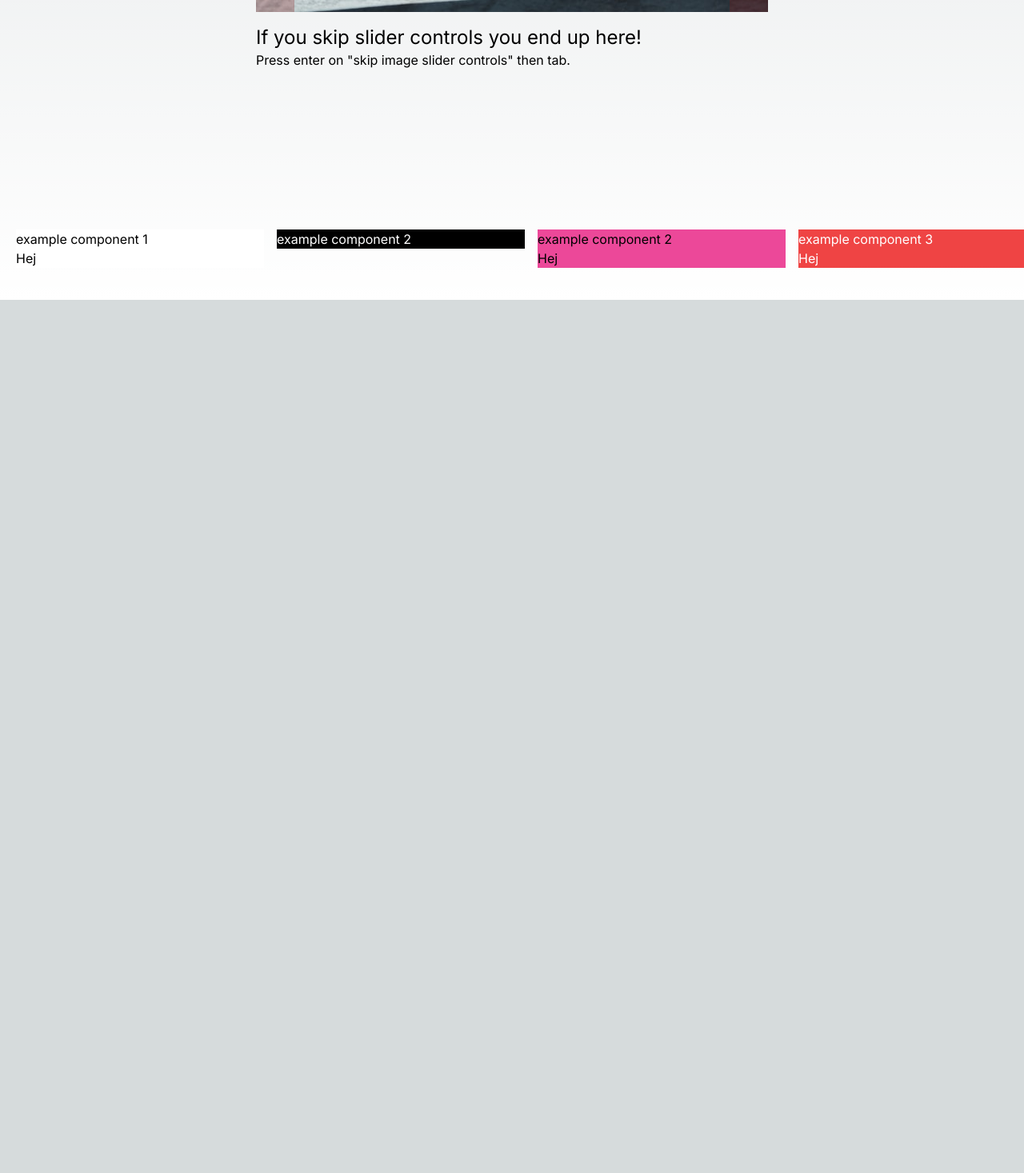
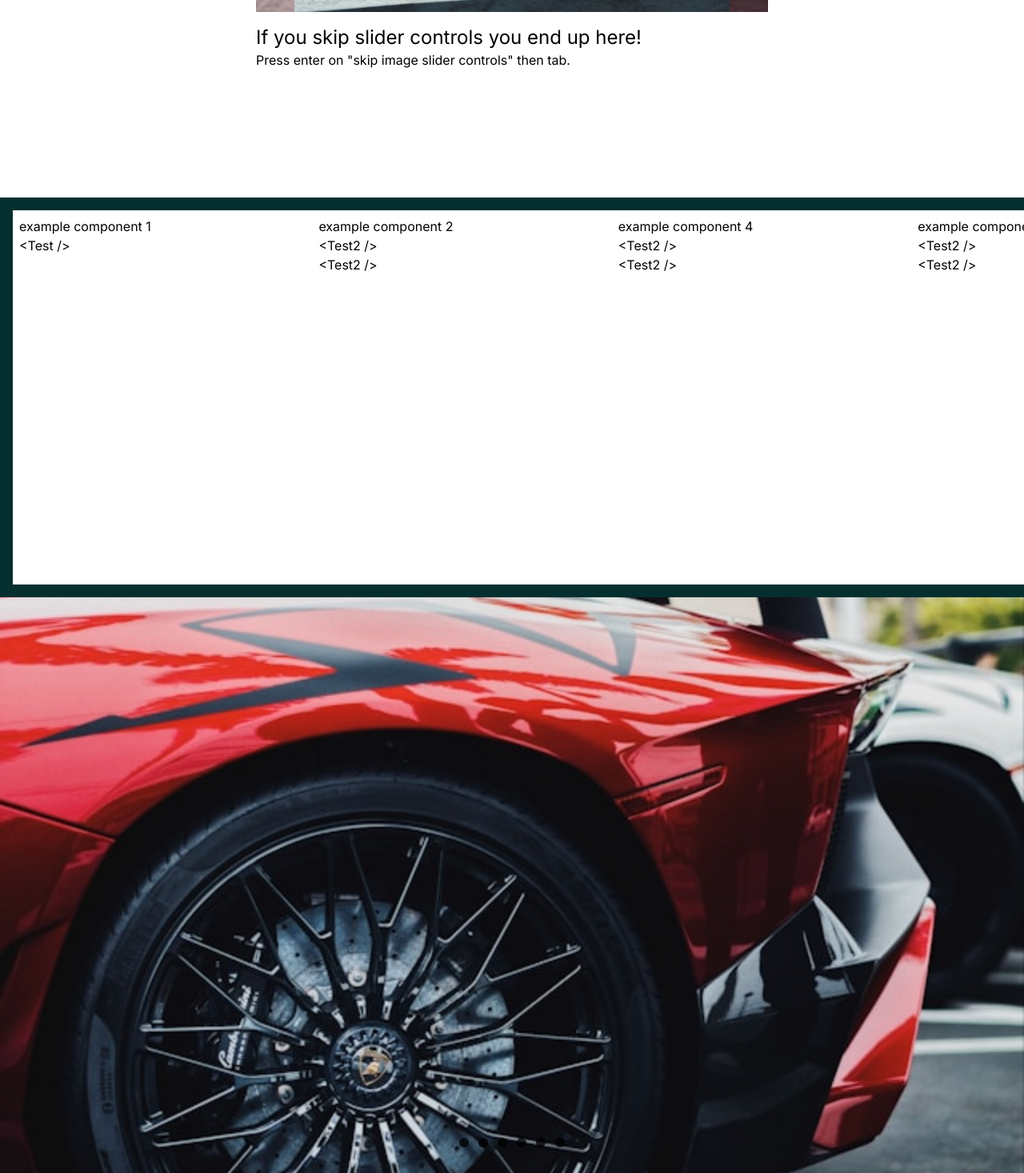
Before and after one commit to linarydholm/next-react-slider, a Next.js app: page / in a window 1280 px wide. Shown: the part 785-2252 px from the top of the page at 80% size. Before the commit the page ends 1160 px from the top, so only its background shows below. Built offline with nearby package versions, Linux system fonts and the light colour scheme.

Commit message:
another kind of slider

```diff
--- a/app/components/Test.tsx
+++ b/app/components/Test.tsx
@@ -9,15 +9,11 @@ export function Test({ title = 'example title', ...otherProps }: TestProps) {
   return (
     <>
       <div
-        className={cn(
-          'bg-white text-black w-full h-full',
-          otherProps.className,
-          title === 'example component 4' && 'text-green-500'
-        )}
+        className={cn('bg-white text-black w-full h-full p-2', otherProps.className)}
         {...otherProps}
       >
         {title}
-        <p>Hej</p>
+        <p className="">{'<Test />'}</p>
       </div>
     </>
   );
--- a/app/components/Test2.tsx
+++ b/app/components/Test2.tsx
@@ -2,20 +2,19 @@ import { cn } from '../utils/cn';
 
 interface TestProps extends React.HTMLAttributes<HTMLDivElement> {
   title: string;
+  className?: string;
 }
 
 export function Test2({ title = 'example title', ...otherProps }: TestProps) {
   return (
     <>
       <div
-        className={cn(
-          'bg-black text-white w-full h-full',
-          otherProps.className,
-          title === 'example component 4' && 'text-green-500'
-        )}
+        className={cn('bg-white text-black w-full h-full p-2', otherProps.className)}
         {...otherProps}
       >
         {title}
+        <p className="">{'<Test2 />'}</p>
+        <p className="">{'<Test2 />'}</p>
       </div>
     </>
   );
--- a/app/globals.css
+++ b/app/globals.css
@@ -2,32 +2,10 @@
 @tailwind components;
 @tailwind utilities;
 
-:root {
-  --foreground-rgb: 0, 0, 0;
-  --background-start-rgb: 214, 219, 220;
-  --background-end-rgb: 255, 255, 255;
-}
-
-@media (prefers-color-scheme: dark) {
+@layer base {
   :root {
-    --foreground-rgb: 255, 255, 255;
-    --background-start-rgb: 0, 0, 0;
-    --background-end-rgb: 0, 0, 0;
+    --color-primary: 255 115 179;
+    --color-secondary: 111 114 185;
+    /* ... */
   }
 }
-
-body {
-  color: rgb(var(--foreground-rgb));
-  background: linear-gradient(
-      to bottom,
-      transparent,
-      rgb(var(--background-end-rgb))
-    )
-    rgb(var(--background-start-rgb));
-}
-
-@layer utilities {
-  .text-balance {
-    text-wrap: balance;
-  }
-}
--- a/app/layout.tsx
+++ b/app/layout.tsx
@@ -1,12 +1,12 @@
-import type { Metadata } from "next";
-import { Inter } from "next/font/google";
-import "./globals.css";
+import type { Metadata } from 'next';
+import { Inter } from 'next/font/google';
+import './globals.css';
 
-const inter = Inter({ subsets: ["latin"] });
+const inter = Inter({ subsets: ['latin'] });
 
 export const metadata: Metadata = {
-  title: "Create Next App",
-  description: "Generated by create next app",
+  title: 'Create Next App',
+  description: 'Generated by create next app',
 };
 
 export default function RootLayout({
@@ -15,7 +15,10 @@ export default function RootLayout({
   children: React.ReactNode;
 }>) {
   return (
-    <html lang="en">
+    <html
+      lang="en"
+      className="scroll-smooth"
+    >
       <body className={inter.className}>{children}</body>
     </html>
   );
--- /dev/null
+++ b/app/newSlider/MobileSliderGroup.tsx
@@ -0,0 +1,18 @@
+import { cn } from '../utils/cn';
+
+interface MobileSliderGroupProps extends React.HTMLAttributes<HTMLDivElement> {
+  children: React.ReactNode | React.ReactNode[];
+}
+
+export function MobileSliderGroup({ children, ...otherProps }: MobileSliderGroupProps) {
+  // console.log('MobileSliderGroup children', children);
+
+  return (
+    <div
+      {...otherProps}
+      className={cn('mobile-slider-group grid grid-flow-col')}
+    >
+      {children}
+    </div>
+  );
+}
--- /dev/null
+++ b/app/newSlider/NewSlider.tsx
@@ -0,0 +1,27 @@
+import { cn } from '../utils/cn';
+
+interface NewSliderProps extends React.HTMLAttributes<HTMLDivElement> {
+  children: React.ReactNode | React.ReactNode[];
+}
+
+export function NewSlider({ children, ...otherProps }: NewSliderProps) {
+  // only render if data is correct:
+  if (children == null || (Array.isArray(children) && children.length === 0)) {
+    return null;
+  }
+
+  return (
+    <div
+      {...otherProps}
+      className="overflow-hidden max-h-screen bg-slate-400"
+    >
+      <div
+        className={cn(
+          'new-slider media-scroller grid grid-flow-col auto-cols-[100%] overflow-x-auto overscroll-x-contain snap-x snap-mandatory *:snap-center *:snap-normal'
+        )}
+      >
+        {children}
+      </div>
+    </div>
+  );
+}
--- /dev/null
+++ b/app/newSlider/SliderContent.tsx
@@ -0,0 +1,17 @@
+import { cn } from '../utils/cn';
+
+interface SliderContentProps {
+  as: React.ReactNode;
+  className?: string;
+}
+
+export function SliderContent({ as, className, ...otherProps }: SliderContentProps) {
+  return (
+    <div
+      {...otherProps}
+      className={cn('slider-content object-cover', className)}
+    >
+      {as}
+    </div>
+  );
+}
--- /dev/null
+++ b/app/newSlider/SliderGroup.tsx
@@ -0,0 +1,22 @@
+import { cn } from '../utils/cn';
+
+interface SliderGroupProps extends React.HTMLAttributes<HTMLDivElement> {
+  children: React.ReactNode | React.ReactNode[];
+  className?: string;
+}
+
+export function SliderGroup({ children, className, ...otherProps }: SliderGroupProps) {
+  // console.log('sliderGroup children', children);
+
+  return (
+    <div
+      {...otherProps}
+      className={cn(
+        'slider-group media-element bg-zinc-300 grid grid-flow-col auto-cols-fr',
+        className
+      )}
+    >
+      {children}
+    </div>
+  );
+}
--- a/app/page.tsx
+++ b/app/page.tsx
@@ -7,10 +7,15 @@ import tyler from '@/app/img/tyler-clemmensen-4gSavS9pe1s-unsplash.jpg';
 
 // components
 import { ImageSlider } from './components/ImageSlider';
+import Image from 'next/image';
 
 import { Slider } from './theComponent/Slider';
 import { Test } from './components/Test';
 import { Test2 } from './components/Test2';
+import { NewSlider } from './newSlider/NewSlider';
+import { SliderGroup } from './newSlider/SliderGroup';
+import { SliderContent } from './newSlider/SliderContent';
+import { MobileSliderGroup } from './newSlider/MobileSliderGroup';
 
 export type DataFromImage = {
   src: string;
@@ -53,42 +58,129 @@ export default function App() {
       </div>
 
       {/* // Slider must return one or more JSX.Element´s */}
+      {/* test classnames here */}
+      <div className="max-w-7xl m-auto bg-teal-950">
         <Slider
-        // settings
-        // className="bg-blue-900"
-        cols={4}
-        gaps={4}
-        paddingX={5}
-        paddingY={10}
+          // send settings via props, ex:
+          type="default"
+          padX={4}
+          padY={4}
+          className="bg-transparent"
+          aspectRatio="card"
         >
           {/* // type all components in slider or map through an array and create a JSX component */}
           <Test title={'example component 1'} />
           <Test2 title={'example component 2'} />
-        <Test
-          className="bg-pink-500"
-          title={'example component 2'}
+          {/* <Image
+            alt="example component 3"
+            src={marek.src}
+            layout="fill"
+            className="object-cover"
+          /> */}
+          <Test2 title={'example component 4'} />
+          <Test2 title={'example component 5'} />
+          <Test title={'example component 6'} />
+          <Test title={'example component 7'} />
+        </Slider>
+      </div>
+
+      {/* new Slider ! */}
+
+      <section className="container m-auto">
+        <div className="slider-wrapper relative m-auto">
+          <div className="slider flex aspect-video overflow-x-auto snap-x snap-mandatory *:snap-center *:snap-normal scroll-smooth *:flex-[1_0_100%] *:object-cover">
+            <img
+              id="slide-1"
+              src={chris.src}
+              alt="alt"
             />
-        <Test
-          className="bg-red-500 text-white"
-          title={'example component 3'}
+
+            <img
+              id="slide-2"
+              src={marek.src}
+              alt="alt"
             />
-        <Test
-          className="bg-blue-500"
-          title={'example component 4'}
+
+            <img
+              id="slide-3"
+              src={dhiva.src}
+              alt="alt"
             />
-        <Test
-          className="bg-orange-500"
-          title={'example component 5'}
+
+            <img
+              id="slide-4"
+              src={chris.src}
+              alt="alt"
             />
-        <Test
-          className="bg-purple-500"
-          title={'example component 6'}
+
+            <img
+              id="slide-5"
+              src={marek.src}
+              alt="alt"
             />
-        <Test
-          className="bg-yellow-500"
-          title={'example component 7'}
+
+            <img
+              id="slide-6"
+              src={dhiva.src}
+              alt="alt"
             />
-      </Slider>
+          </div>
+
+          <div className="slider-nav flex gap-3 absolute bottom-8 left-1/2 -translate-x-1/2 z-10 *:w-3 *:h-3 *:bg-black *:bg-opacity-75 *:rounded-full *:transition-colors">
+            <a
+              className="hover:bg-opacity-100"
+              href="#slide-1"
+            ></a>
+            <a
+              className="hover:bg-opacity-100"
+              href="#slide-2"
+            ></a>
+            <a
+              className="hover:bg-opacity-100"
+              href="#slide-3"
+            ></a>
+            <a
+              className="hover:bg-opacity-100"
+              href="#slide-4"
+            ></a>
+            <a
+              className="hover:bg-opacity-100"
+              href="#slide-5"
+            ></a>
+            <a
+              className="hover:bg-opacity-100"
+              href="#slide-6"
+            ></a>
+          </div>
+        </div>
+      </section>
     </>
   );
 }
+
+{
+  /* <NewSlider>
+          <SliderContent
+          as={
+            <Image
+            alt="alt"
+            src={marek.src}
+            width={1200}
+            height={1200}
+            />
+          }
+          />
+
+            <SliderContent
+            as={
+              <Image
+              alt="alt"
+              src={chris.src}
+              width={1200}
+              height={1200}
+              className="object-fit"
+              />
+            }
+            />
+          </NewSlider> */
+}
--- a/app/theComponent/Slider.tsx
+++ b/app/theComponent/Slider.tsx
@@ -5,19 +5,21 @@ import { cn } from '../utils/cn';
 // interface
 export interface SliderProps extends React.HTMLAttributes<HTMLDivElement> {
   children: JSX.Element[] | JSX.Element | null | undefined;
-  cols?: 1 | 2 | 3 | 4 | 5 | 6;
-  gaps?: 0 | 1 | 2 | 3 | 4 | 5 | 6 | 7 | 8 | 9 | 10;
-  paddingY?: 0 | 1 | 2 | 3 | 4 | 5 | 6 | 7 | 8 | 9 | 10;
-  paddingX?: 0 | 1 | 2 | 3 | 4 | 5 | 6 | 7 | 8 | 9 | 10;
+  type?: 'default' | 'fullscreen';
+  padX: number;
+  padY: number;
+  aspectRatio?: 'default' | 'square' | 'video' | 'card';
 }
 
 // component
 export function Slider({
+  // props for <Slider />
   children,
-  cols = 1,
-  gaps = 1,
-  paddingY = 0,
-  paddingX = 0,
+  type = 'default',
+  padX,
+  padY,
+  aspectRatio = 'default',
+  className,
   ...otherProps
 }: SliderProps) {
   // const [imageIndex, setImageIndex] = useState(0);
@@ -30,69 +32,40 @@ export function Slider({
   return (
     <section
       {...otherProps}
-      className={cn('w-full h-full relative overflow-hidden', otherProps.className)}
+      className={cn('overflow-hidden', className)}
     >
       <div
         className={cn(
-          'w-full h-full overflow-x-auto flex p-10',
-          // paddingY
-          paddingY === 0 && 'py-0',
-          paddingY === 1 && 'py-1',
-          paddingY === 2 && 'py-2',
-          paddingY === 3 && 'py-3',
-          paddingY === 4 && 'py-4',
-          paddingY === 5 && 'py-5',
-          paddingY === 6 && 'py-6',
-          paddingY === 7 && 'py-7',
-          paddingY === 8 && 'py-8',
-          paddingY === 9 && 'py-9',
-          paddingY === 10 && 'py-10',
-          // paddingX
-          paddingX === 0 && 'px-0',
-          paddingX === 1 && 'px-1',
-          paddingX === 2 && 'px-2',
-          paddingX === 3 && 'px-3',
-          paddingX === 4 && 'px-4',
-          paddingX === 5 && 'px-5',
-          paddingX === 6 && 'px-6',
-          paddingX === 7 && 'px-7',
-          paddingX === 8 && 'px-8',
-          paddingX === 9 && 'px-9',
-          paddingX === 10 && 'px-10',
-          // gap
-          gaps === 0 && 'gap-0',
-          gaps === 1 && 'gap-1',
-          gaps === 2 && 'gap-2',
-          gaps === 3 && 'gap-3',
-          gaps === 4 && 'gap-4',
-          gaps === 5 && 'gap-5',
-          gaps === 6 && 'gap-6',
-          gaps === 7 && 'gap-7',
-          gaps === 8 && 'gap-8',
-          gaps === 9 && 'gap-9',
-          gaps === 10 && 'gap-10'
+          'grid grid-flow-col overflow-x-auto overscroll-x-contain snap-x snap-mandatory *:snap-center *:snap-normal',
+          type === 'default' && 'auto-cols-[90%] md:auto-cols-[47%] lg:auto-cols-[30%]',
+          type === 'fullscreen' && 'auto-cols-[100%] h-screen',
+          padX === 4 && 'px-4',
+          padY === 4 && 'py-4'
         )}
       >
+        {/* if many children */}
         {children &&
           (Array.isArray(children) && children.length > 0 ? (
-            children.map((child, index) => (
+            children.map((child, index) => {
+              // console.log(child);
+              return (
                 <div
                   key={index}
                   className={cn(
-                  'object-cover h-full block shrink-0 grow-0',
-                  cols === 1 && 'w-full',
-                  cols === 2 && 'w-1/2',
-                  cols === 3 && 'w-1/3',
-                  cols === 4 && 'w-1/4',
-                  cols === 5 && 'w-1/5',
-                  cols === 6 && 'w-1/6'
+                    'relative w-full h-full',
+                    aspectRatio === 'default' && 'aspect-auto',
+                    aspectRatio === 'square' && 'aspect-square',
+                    aspectRatio === 'card' && 'aspect-[4/5]',
+                    aspectRatio === 'video' && 'aspect-video'
                   )}
                 >
                   {child}
                 </div>
-            ))
+              );
+            })
           ) : (
-            <div className={cn('object-cover w-full h-full block shrink-0 grow-0')}>{children}</div>
+            // if one child
+            <div className={cn('object-cover')}>{children}</div>
           ))}
       </div>
     </section>
```
Also changed, not shown: tailwind.config.ts (+5 -11 lines). Lines whose indentation alone changed are shown as unchanged.
